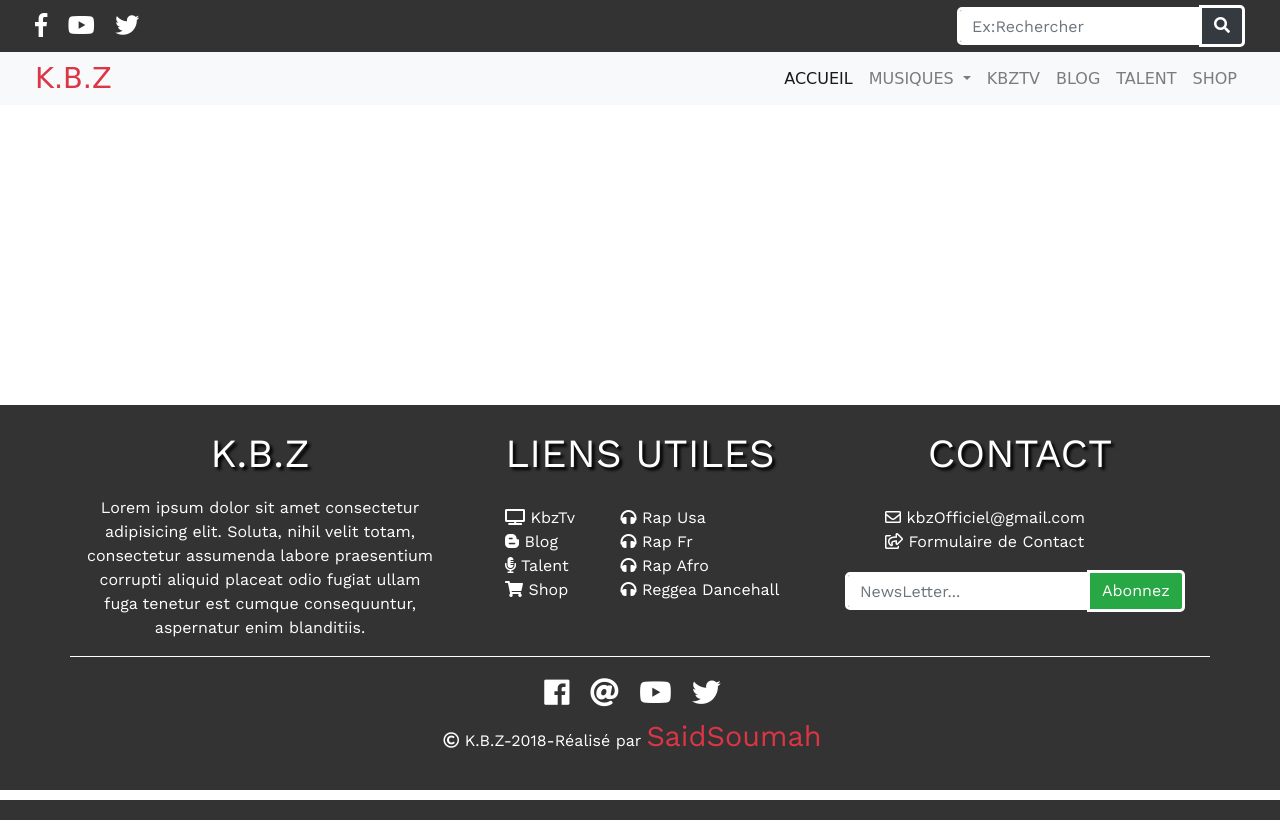
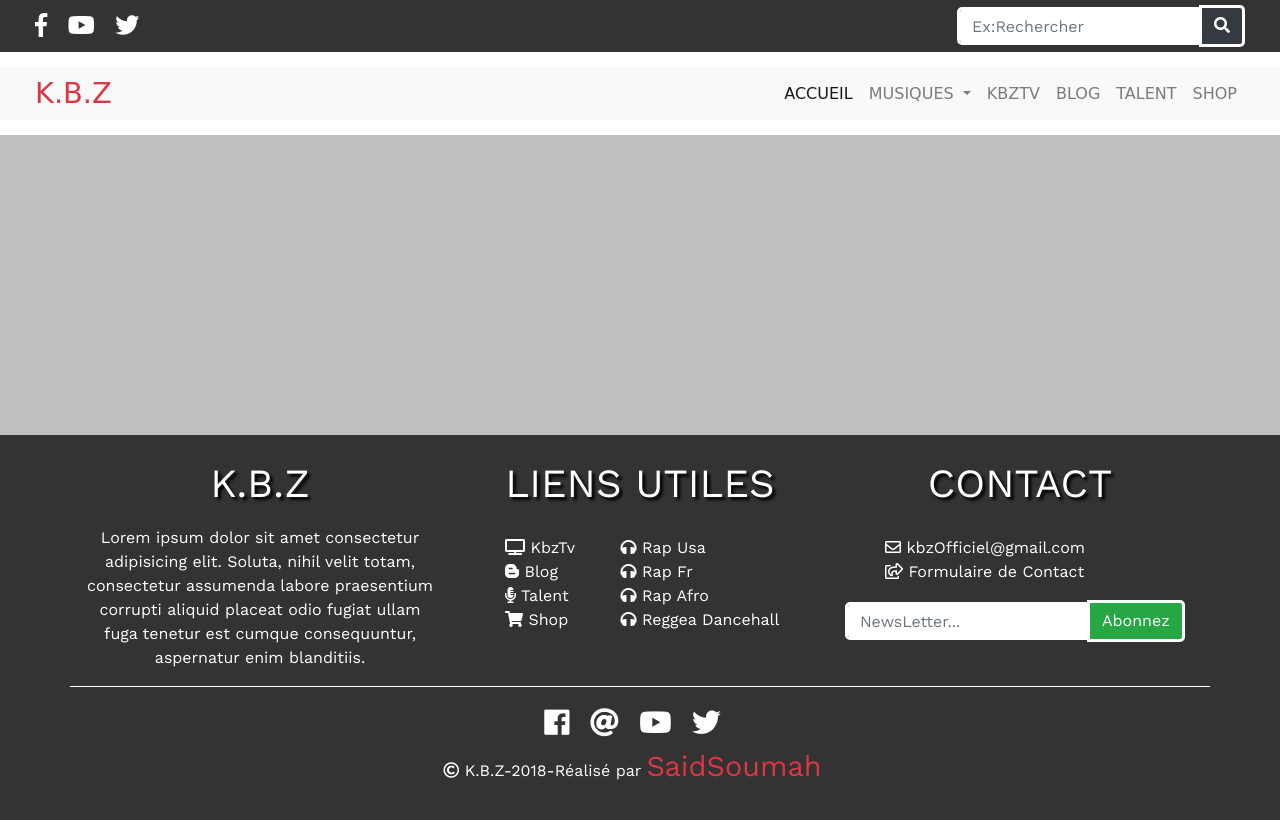
Before and after one commit to Free5Dev/musique, a PHP site: page / in a window 1280 px wide. Run offline with PHP 8.4, Linux system fonts and the light colour scheme; some libraries are stand-ins or nearby versions.

Commit message:
entete,navbar,footer tout fonction très très bien

```diff
--- a/css/style.css
+++ b/css/style.css
@@ -56,6 +56,7 @@ header{
 /* menu deroulant */
 .navbarMenu{
     padding:0px 35px 0px 35px;
+    margin:15px 0px 15px 0px;
 }
 .navbarMenu .navbar-brand{
     font-size: 1.8em;
--- a/index.php
+++ b/index.php
@@ -33,7 +33,7 @@
     <!-- navbar -->
     <?php include('navbar.inc.php'); ?>
     <!-- section -->
-    <section class="container-fluid" style="height:300px; ">
+    <section class="container-fluid" style="height:300px; background-color:rgba(128,128,128,.5)">
 
      </section>
     <!-- inclusion du footer -->
--- a/navbar.inc.php
+++ b/navbar.inc.php
@@ -28,7 +28,7 @@
 <body>
     <!-- navbar  -->
         <nav class="navbar navbar-expand-lg navbar-light bg-light navbarMenu">
-      <a class="navbar-brand text-danger" href="#">K.B.Z</a>
+      <a class="navbar-brand text-danger" href="index.php">K.B.Z</a>
       <button class="navbar-toggler" type="button" data-toggle="collapse" data-target="#navbarSupportedContent" aria-controls="navbarSupportedContent" aria-expanded="false" aria-label="Toggle navigation">
         <span class="navbar-toggler-icon"></span>
       </button>
```
